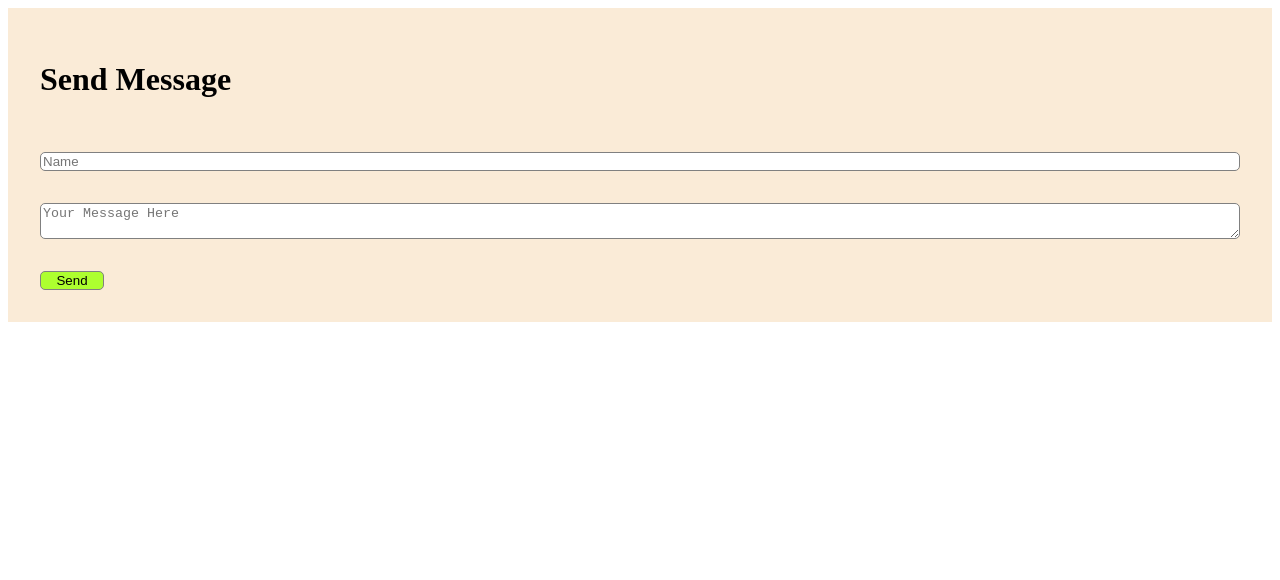
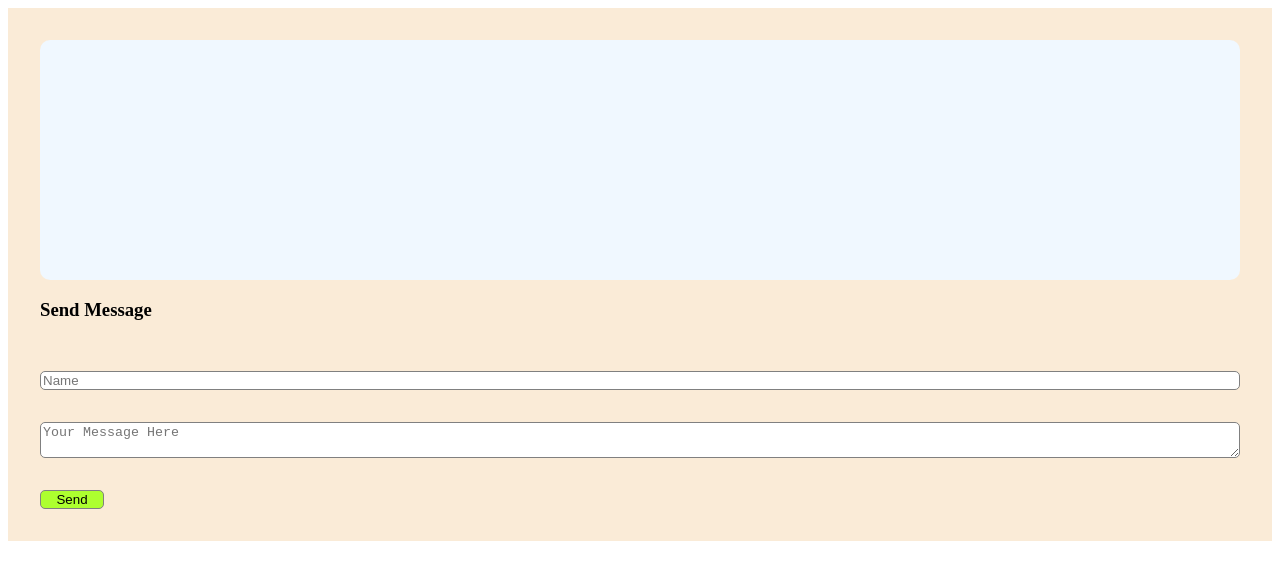
Before and after one commit to velvet-jedi/JSChat, a website: page docs/index.html in a window 1280 px wide. Drawn offline with nearby package versions, Linux system fonts and the light colour scheme; no server answers.

Commit message:
change DB

```diff
--- a/docs/index.html
+++ b/docs/index.html
@@ -14,15 +14,17 @@
     <body>
         <div class="container">
 
+            <div id="messages"></div>
+
             <div class="jumbotron">
-                <h1 class="display-4">Send Message</h1>
+                <h3 class="display-4">Send Message</h3>
 
                 <input id="name" class="form-control" placeholder="Name" />
                 <textarea id="message" class="form-control" placeholder="Your Message Here"></textarea>
 
                 <button id="send" class="btn btn-success">Send</button>
             </div>
-            <div id="messages"></div>
+
         </div>
 
         <script src="./script.js"></script>
--- a/docs/styles.css
+++ b/docs/styles.css
@@ -38,3 +38,13 @@
     cursor: pointer;
     background-color: lightgreen;
 }
+
+
+#messages {
+    overflow-y: scroll;
+    height: 30vh;
+    background-color: aliceblue;
+    padding: 20px;
+    border-radius: 10px;
+    font-size: smaller;
+}
```
